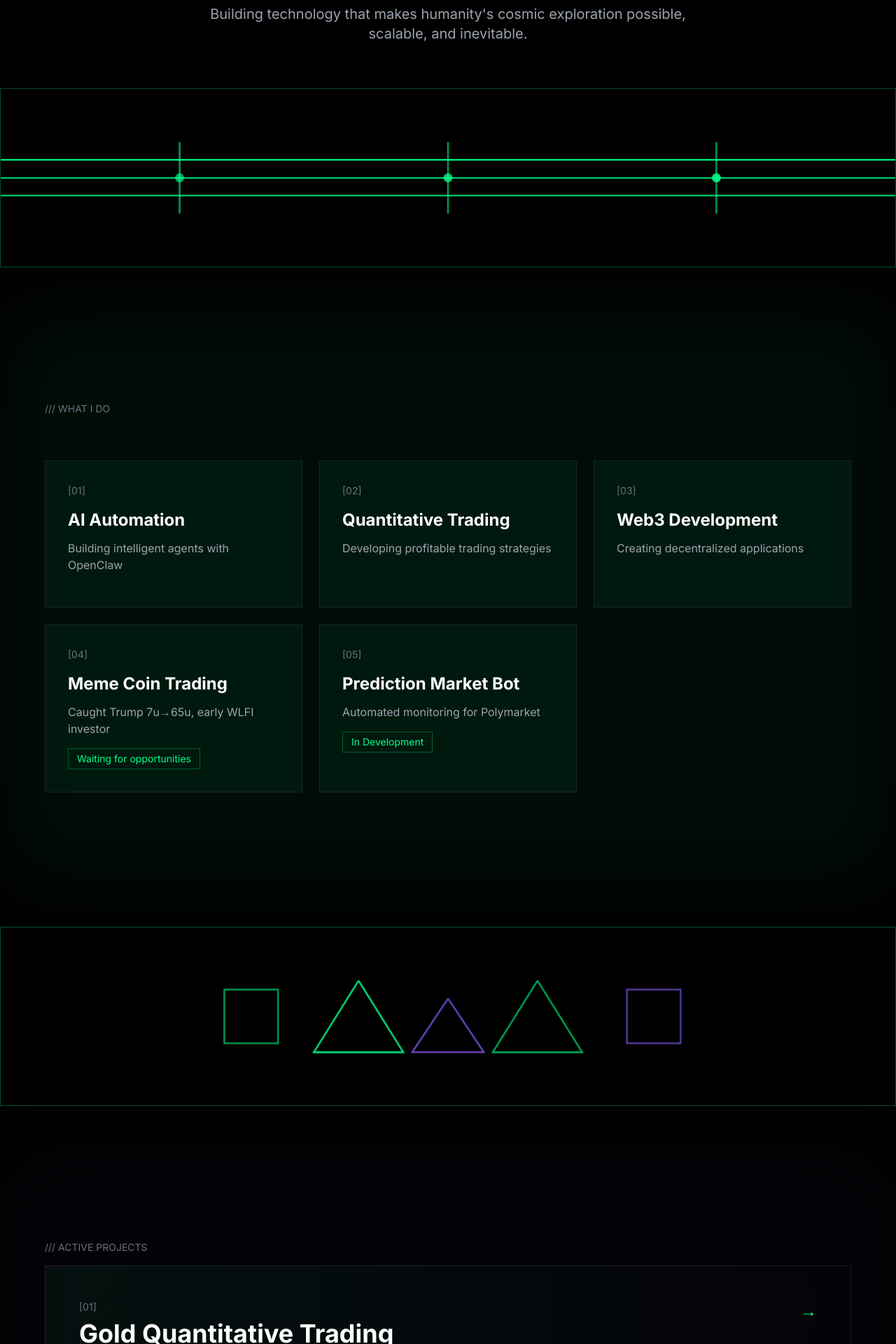
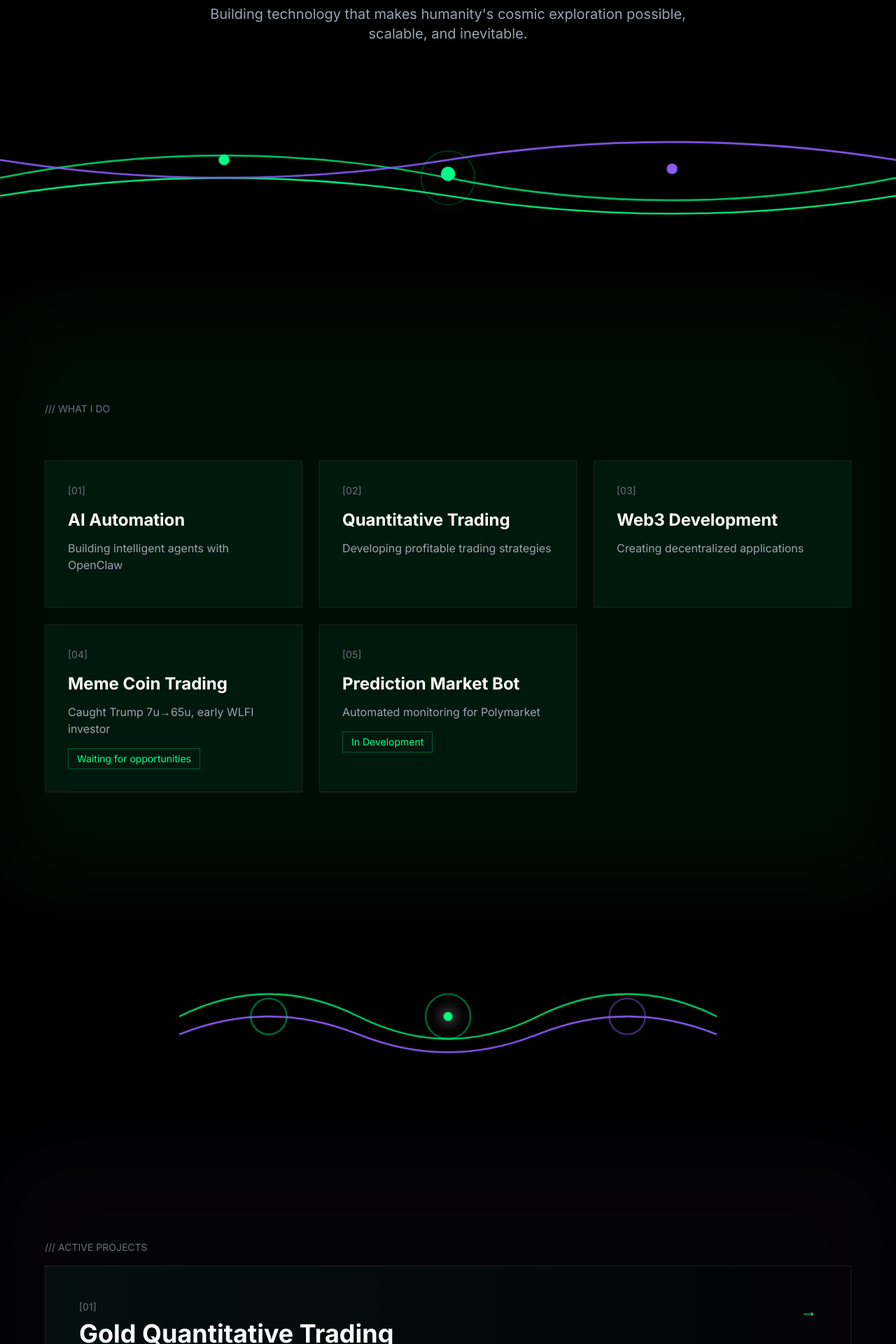
Before and after one commit to shawn7499/-01, a Next.js app: page / in a window 1280 px wide. Shown: the part 760-2680 px from the top of the page at 70% size. Built offline with nearby package versions, Linux system fonts and the light colour scheme.

Commit message:
feat: redesign transitions with elegant curves and circles, remove borders

```diff
--- a/components/Transitions.tsx
+++ b/components/Transitions.tsx
@@ -3,31 +3,30 @@ import '../app/transitions.css';
 
 export function Transition1() {
   return (
-    <div className="relative h-48 md:h-64 overflow-hidden my-16 bg-black/50 border border-[#00ff88]/30 transition-container">
+    <div className="relative h-48 md:h-64 overflow-hidden my-16 bg-black/30">
       <svg className="absolute inset-0 w-full h-full" viewBox="0 0 1000 200" preserveAspectRatio="xMidYMid slice">
-        {/* 水平线条 */}
-        <line className="transition-line" style={{ animationDelay: '0s' }}
-          x1="0" y1="80" x2="1000" y2="80" stroke="#00ff88" strokeWidth="2" />
-        <line className="transition-line" style={{ animationDelay: '0.2s' }}
-          x1="0" y1="100" x2="1000" y2="100" stroke="#00ff88" strokeWidth="2" />
-        <line className="transition-line" style={{ animationDelay: '0.4s' }}
-          x1="0" y1="120" x2="1000" y2="120" stroke="#00ff88" strokeWidth="2" />
+        {/* 流动的波浪曲线 */}
+        <path className="transition-path" style={{ animationDelay: '0s' }}
+          d="M 0 100 Q 250 50, 500 100 T 1000 100"
+          stroke="#00ff88" strokeWidth="2" fill="none" opacity="0.8" />
+        <path className="transition-path" style={{ animationDelay: '0.3s' }}
+          d="M 0 120 Q 250 80, 500 120 T 1000 120"
+          stroke="#00ff88" strokeWidth="2" fill="none" opacity="0.6" />
+        <path className="transition-path" style={{ animationDelay: '0.6s' }}
+          d="M 0 80 Q 250 120, 500 80 T 1000 80"
+          stroke="#8b5cf6" strokeWidth="2" fill="none" opacity="0.5" />
 
-        {/* 垂直线条 */}
-        <line className="transition-line" style={{ animationDelay: '0.6s' }}
-          x1="200" y1="60" x2="200" y2="140" stroke="#00ff88" strokeWidth="2" />
-        <line className="transition-line" style={{ animationDelay: '0.8s' }}
-          x1="500" y1="60" x2="500" y2="140" stroke="#00ff88" strokeWidth="2" />
-        <line className="transition-line" style={{ animationDelay: '1s' }}
-          x1="800" y1="60" x2="800" y2="140" stroke="#00ff88" strokeWidth="2" />
+        {/* 浮动的圆点 */}
+        <circle className="transition-circle transition-float" style={{ animationDelay: '0.9s' }}
+          cx="250" cy="100" r="6" fill="#00ff88" />
+        <circle className="transition-circle transition-float" style={{ animationDelay: '1.1s', animationDuration: '5s' }}
+          cx="500" cy="100" r="8" fill="#00ff88" />
+        <circle className="transition-circle transition-float" style={{ animationDelay: '1.3s', animationDuration: '4.5s' }}
+          cx="750" cy="100" r="6" fill="#8b5cf6" />
 
-        {/* 节点 */}
-        <circle className="transition-circle" style={{ animationDelay: '1.2s' }}
-          cx="200" cy="100" r="5" fill="#00ff88" />
-        <circle className="transition-circle" style={{ animationDelay: '1.4s' }}
-          cx="500" cy="100" r="5" fill="#00ff88" />
-        <circle className="transition-circle" style={{ animationDelay: '1.6s' }}
-          cx="800" cy="100" r="5" fill="#00ff88" />
+        {/* 光晕效果 */}
+        <circle className="transition-glow" style={{ animationDelay: '1.5s' }}
+          cx="500" cy="100" r="30" fill="none" stroke="#00ff88" strokeWidth="1" opacity="0.3" />
       </svg>
     </div>
   );
@@ -35,21 +34,27 @@ export function Transition1() {
 
 export function Transition2() {
   return (
-    <div className="relative h-48 md:h-64 overflow-hidden my-16 bg-black/50 border border-[#00ff88]/30 transition-container">
+    <div className="relative h-48 md:h-64 overflow-hidden my-16 bg-black/30">
       <svg className="absolute inset-0 w-full h-full" viewBox="0 0 1000 200" preserveAspectRatio="xMidYMid slice">
-        {/* 三角形 */}
-        <path className="transition-line" style={{ animationDelay: '0s' }}
-          d="M 400 60 L 450 140 L 350 140 Z" stroke="#00ff88" strokeWidth="2" fill="none" />
-        <path className="transition-line" style={{ animationDelay: '0.3s' }}
-          d="M 500 80 L 540 140 L 460 140 Z" stroke="#8b5cf6" strokeWidth="2" fill="none" />
-        <path className="transition-line" style={{ animationDelay: '0.6s' }}
-          d="M 600 60 L 650 140 L 550 140 Z" stroke="#00ff88" strokeWidth="2" fill="none" />
+        {/* 螺旋曲线 */}
+        <path className="transition-path" style={{ animationDelay: '0s' }}
+          d="M 200 100 Q 300 50, 400 100 Q 500 150, 600 100 Q 700 50, 800 100"
+          stroke="#00ff88" strokeWidth="2" fill="none" opacity="0.8" />
+        <path className="transition-path" style={{ animationDelay: '0.4s' }}
+          d="M 200 120 Q 300 80, 400 120 Q 500 160, 600 120 Q 700 80, 800 120"
+          stroke="#8b5cf6" strokeWidth="2" fill="none" opacity="0.6" />
 
-        {/* 矩形 */}
-        <rect className="transition-line" style={{ animationDelay: '0.9s' }}
-          x="250" y="70" width="60" height="60" stroke="#00ff88" strokeWidth="2" fill="none" />
-        <rect className="transition-line" style={{ animationDelay: '1.2s' }}
-          x="700" y="70" width="60" height="60" stroke="#8b5cf6" strokeWidth="2" fill="none" />
+        {/* 圆环组合 */}
+        <circle className="transition-circle" style={{ animationDelay: '0.8s' }}
+          cx="300" cy="100" r="20" fill="none" stroke="#00ff88" strokeWidth="2" opacity="0.6" />
+        <circle className="transition-circle" style={{ animationDelay: '1s' }}
+          cx="500" cy="100" r="25" fill="none" stroke="#00ff88" strokeWidth="2" opacity="0.7" />
+        <circle className="transition-circle" style={{ animationDelay: '1.2s' }}
+          cx="700" cy="100" r="20" fill="none" stroke="#8b5cf6" strokeWidth="2" opacity="0.6" />
+
+        {/* 中心点 */}
+        <circle className="transition-circle transition-glow" style={{ animationDelay: '1.4s' }}
+          cx="500" cy="100" r="5" fill="#00ff88" />
       </svg>
     </div>
   );
@@ -57,21 +62,29 @@ export function Transition2() {
 
 export function Transition3() {
   return (
-    <div className="relative h-48 md:h-64 overflow-hidden my-16 bg-black/50 border border-[#00ff88]/30 transition-container">
+    <div className="relative h-48 md:h-64 overflow-hidden my-16 bg-black/30">
       <svg className="absolute inset-0 w-full h-full" viewBox="0 0 1000 200" preserveAspectRatio="xMidYMid slice">
-        {/* 对角线 */}
-        <line className="transition-line" style={{ animationDelay: '0s' }}
-          x1="100" y1="50" x2="900" y2="150" stroke="#00ff88" strokeWidth="2" />
-        <line className="transition-line" style={{ animationDelay: '0.3s' }}
-          x1="100" y1="150" x2="900" y2="50" stroke="#8b5cf6" strokeWidth="2" />
+        {/* 交织的曲线 */}
+        <path className="transition-path" style={{ animationDelay: '0s' }}
+          d="M 100 50 Q 300 150, 500 100 Q 700 50, 900 150"
+          stroke="#00ff88" strokeWidth="2" fill="none" opacity="0.8" />
+        <path className="transition-path" style={{ animationDelay: '0.3s' }}
+          d="M 100 150 Q 300 50, 500 100 Q 700 150, 900 50"
+          stroke="#8b5cf6" strokeWidth="2" fill="none" opacity="0.7" />
 
-        {/* 节点 */}
-        <circle className="transition-circle" style={{ animationDelay: '0.6s' }}
-          cx="300" cy="80" r="5" fill="#00ff88" />
-        <circle className="transition-circle" style={{ animationDelay: '0.8s' }}
-          cx="500" cy="100" r="6" fill="#00ff88" />
-        <circle className="transition-circle" style={{ animationDelay: '1s' }}
-          cx="700" cy="120" r="5" fill="#8b5cf6" />
+        {/* 连接节点 */}
+        <circle className="transition-circle transition-float" style={{ animationDelay: '0.6s' }}
+          cx="300" cy="100" r="8" fill="#00ff88" opacity="0.8" />
+        <circle className="transition-circle transition-float" style={{ animationDelay: '0.8s', animationDuration: '5s' }}
+          cx="500" cy="100" r="10" fill="#00ff88" opacity="0.9" />
+        <circle className="transition-circle transition-float" style={{ animationDelay: '1s', animationDuration: '4.5s' }}
+          cx="700" cy="100" r="8" fill="#8b5cf6" opacity="0.8" />
+
+        {/* 扩散光环 */}
+        <circle className="transition-glow" style={{ animationDelay: '1.2s' }}
+          cx="500" cy="100" r="40" fill="none" stroke="#00ff88" strokeWidth="1" opacity="0.3" />
+        <circle className="transition-glow" style={{ animationDelay: '1.4s', animationDuration: '4s' }}
+          cx="500" cy="100" r="60" fill="none" stroke="#8b5cf6" strokeWidth="1" opacity="0.2" />
       </svg>
     </div>
   );
@@ -79,35 +92,33 @@ export function Transition3() {
 
 export function Transition4() {
   return (
-    <div className="relative h-48 md:h-64 overflow-hidden my-16 bg-black/50 border border-[#00ff88]/30 transition-container">
+    <div className="relative h-48 md:h-64 overflow-hidden my-16 bg-black/30">
       <svg className="absolute inset-0 w-full h-full" viewBox="0 0 1000 200" preserveAspectRatio="xMidYMid slice">
-        {/* 圆环 */}
-        <circle className="transition-line" style={{ animationDelay: '0s' }}
-          cx="500" cy="100" r="40" stroke="#00ff88" strokeWidth="2" fill="none" />
-        <circle className="transition-line" style={{ animationDelay: '0.2s' }}
-          cx="500" cy="100" r="60" stroke="#8b5cf6" strokeWidth="2" fill="none" />
-        <circle className="transition-line" style={{ animationDelay: '0.4s' }}
-          cx="500" cy="100" r="80" stroke="#00ff88" strokeWidth="2" fill="none" />
+        {/* 花瓣形曲线 */}
+        <path className="transition-path" style={{ animationDelay: '0s' }}
+          d="M 500 100 Q 450 50, 500 60 Q 550 50, 500 100"
+          stroke="#00ff88" strokeWidth="2" fill="none" opacity="0.7" />
+        <path className="transition-path" style={{ animationDelay: '0.2s' }}
+          d="M 500 100 Q 550 50, 560 100 Q 550 150, 500 100"
+          stroke="#00ff88" strokeWidth="2" fill="none" opacity="0.7" />
+        <path className="transition-path" style={{ animationDelay: '0.4s' }}
+          d="M 500 100 Q 550 150, 500 140 Q 450 150, 500 100"
+          stroke="#8b5cf6" strokeWidth="2" fill="none" opacity="0.7" />
+        <path className="transition-path" style={{ animationDelay: '0.6s' }}
+          d="M 500 100 Q 450 150, 440 100 Q 450 50, 500 100"
+          stroke="#8b5cf6" strokeWidth="2" fill="none" opacity="0.7" />
 
-        {/* 放射线 */}
-        <line className="transition-line" style={{ animationDelay: '0.6s' }}
-          x1="500" y1="100" x2="650" y2="50" stroke="#00ff88" strokeWidth="2" />
-        <line className="transition-line" style={{ animationDelay: '0.7s' }}
-          x1="500" y1="100" x2="650" y2="150" stroke="#00ff88" strokeWidth="2" />
-        <line className="transition-line" style={{ animationDelay: '0.8s' }}
-          x1="500" y1="100" x2="350" y2="50" stroke="#8b5cf6" strokeWidth="2" />
-        <line className="transition-line" style={{ animationDelay: '0.9s' }}
-          x1="500" y1="100" x2="350" y2="150" stroke="#8b5cf6" strokeWidth="2" />
+        {/* 同心圆 */}
+        <circle className="transition-circle" style={{ animationDelay: '0.8s' }}
+          cx="500" cy="100" r="30" fill="none" stroke="#00ff88" strokeWidth="2" opacity="0.6" />
+        <circle className="transition-circle" style={{ animationDelay: '1s' }}
+          cx="500" cy="100" r="50" fill="none" stroke="#8b5cf6" strokeWidth="2" opacity="0.5" />
+        <circle className="transition-circle" style={{ animationDelay: '1.2s' }}
+          cx="500" cy="100" r="70" fill="none" stroke="#00ff88" strokeWidth="2" opacity="0.4" />
 
-        {/* 节点 */}
-        <circle className="transition-circle" style={{ animationDelay: '1s' }}
-          cx="650" cy="50" r="5" fill="#00ff88" />
-        <circle className="transition-circle" style={{ animationDelay: '1.1s' }}
-          cx="650" cy="150" r="5" fill="#00ff88" />
-        <circle className="transition-circle" style={{ animationDelay: '1.2s' }}
-          cx="350" cy="50" r="5" fill="#8b5cf6" />
-        <circle className="transition-circle" style={{ animationDelay: '1.3s' }}
-          cx="350" cy="150" r="5" fill="#8b5cf6" />
+        {/* 中心发光点 */}
+        <circle className="transition-circle transition-glow" style={{ animationDelay: '1.4s' }}
+          cx="500" cy="100" r="8" fill="#00ff88" />
       </svg>
     </div>
   );
```
Also changed, not shown: app/transitions.css (+25 -7 lines).
